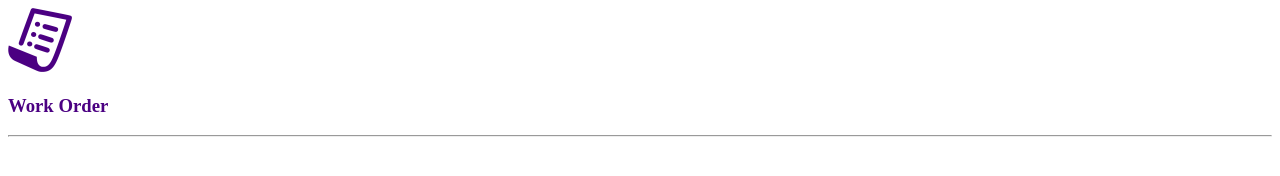
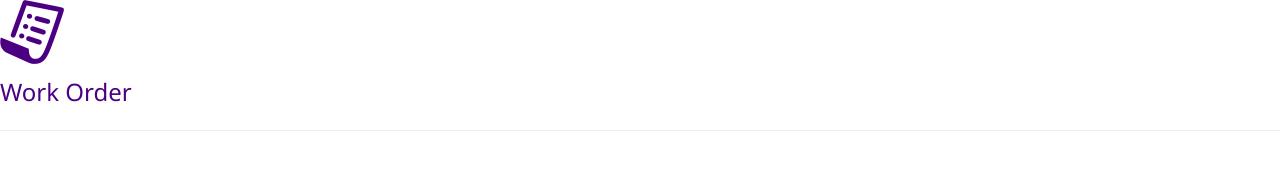
Before and after one commit to objektwerks/work.order, a website: page client/index.html in a window 1280 px wide. Drawn offline with Linux system fonts and the light colour scheme.

Commit message:
edited index.html

```diff
--- a/client/index.html
+++ b/client/index.html
@@ -6,6 +6,8 @@
         <meta name="description" content="Work Orders">
         <meta name="viewport" content="width=device-width, initial-scale=1.0">
         <meta name="theme-color" content="#4b0082">
+        <link rel="icon" type="image/x-icon" href="favicon.ico">
+        <link rel="stylesheet" type="text/css" href="w3c.css">
     </head>
     <body text="indigo">
         <img src="logo.png" alt="Logo">
```
